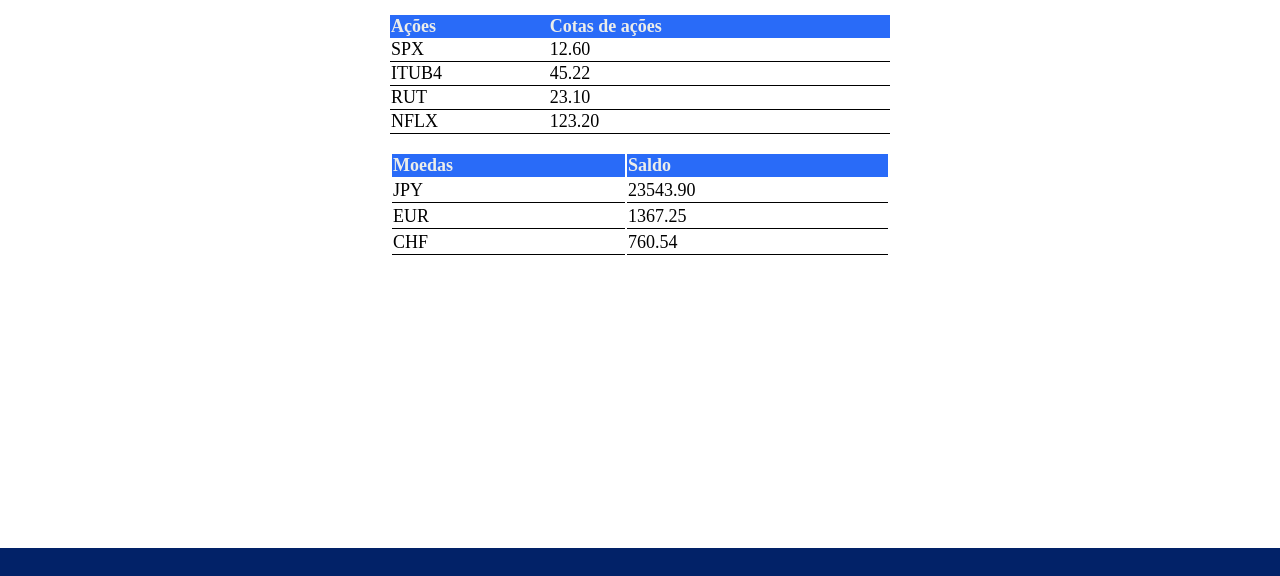
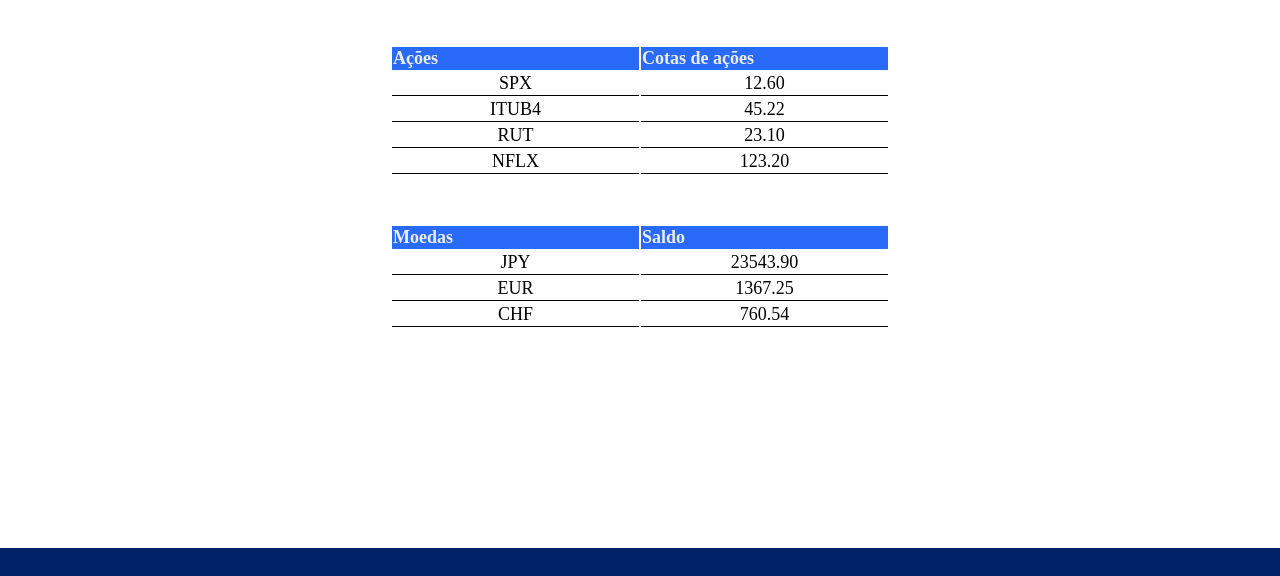
Before and after one commit to G-mikael/investimentos, a plain HTML site: page carteira3.html in a window 1280 px wide. Shown: the part 102-678 px from the top of the page. Drawn offline with Linux system fonts and the light colour scheme.

Commit message:
atualização de todos os htmls e do css

```diff
--- a/carteira3.html
+++ b/carteira3.html
@@ -18,7 +18,7 @@
     <nav>
         <ul>
             <li>
-                <a class=logo href="index.html"> <img class="team-image" src="logo.png" alt="Github do Melhor Grupo"/></a>
+                <a class=logo href="https://github.com/DutraIRS/IC-A2"> <img class="team-image" src="logo.png" alt="Github do Melhor Grupo"/></a>
             </li>
         </ul>
         <ul>
@@ -35,12 +35,12 @@
     </nav>
 <br>
 <!--Tabelas de ações e tabela de moedas respectivamente-->
-    <div id="tabelas">
-        <div>
-            <table class="acoes">
-                <tr >
-                    <th>Ações</th>
-                    <th>Cotas de ações</th>
+    <div>
+        <div class="acoes">
+            <table>
+                <tr>
+                    <th width=250px>Ações</th>
+                    <th width=250px>Cotas de ações</th>
                 </tr>
                 <tr>
                     <td>SPX</td>
@@ -61,11 +61,11 @@
             </table>
         </div>
 <br>
-        <div id="moedas">
-            <table class="coins">
+        <div class="moedas">
+            <table>
                 <tr>
-                    <th> Moedas</th>
-                    <th> Saldo</th>
+                    <th width=250px> Moedas</th>
+                    <th width=250px> Saldo</th>
                 </tr>
                 <tr>
                     <td>JPY</td>
--- a/style.css
+++ b/style.css
@@ -50,47 +50,44 @@ nav ul li a:hover {
 }
 /* Tabelas de investimentos */
 /* Formatação da tabela de ações */
-div [class=acoes] {
-    margin-top: 20px;
-    border-collapse: collapse;
-    margin: 20px 0;
+div .acoes {
+    margin-top: 30px;
+    margin-left: auto;
+    margin-right: auto;
     font-size: 18px;
-    min-width: 500px;
-    margin: auto;
-    border-radius: 5px;
-    text-allign: center;
+    width: 500px;
+    text-align: center;
 }
 
-div [class=acoes] th {
+div .acoes th {
     background-color: #296bf8;
     color: #ecedea;
     text-align: left;
     font-weight: bold;
 }
 
-div [class=acoes] td {
+div .acoes td {
     border-bottom: 1px solid;
 }
 
 /* Formatação da tabela de moedas */
-div [class=coins] {
-    margin-top: 20px;
-    margin: 20px 0;
+div .moedas {
+    margin-top: 30px;
+    margin-left: auto;
+    margin-right: auto;
     font-size: 18px;
-    min-width: 500px;
-    margin: auto;
-    border-radius: 5px;
-    text-allign: center;
+    width: 500px;
+    text-align: center;
 }
 
-div [class=coins] th {
+div .moedas th {
     background-color: #296bf8;
     color: #ecedea;
     text-align: left;
     font-weight: bold;
 }
 
-div [class=coins] td {
+div .moedas td {
     border-bottom: 1px solid;
 }
 
```
Also changed, not shown: carteira2.html (+10 -10 lines), index.html (+10 -10 lines).
